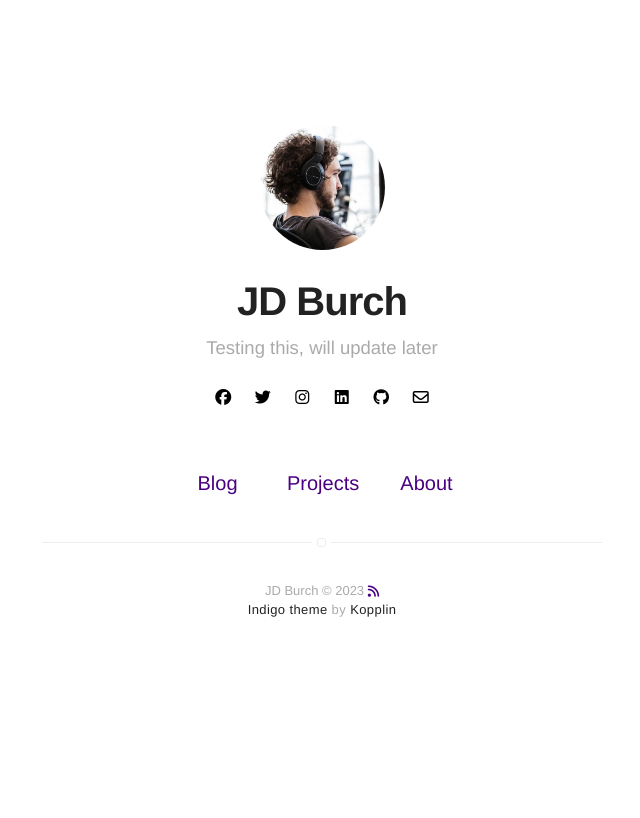
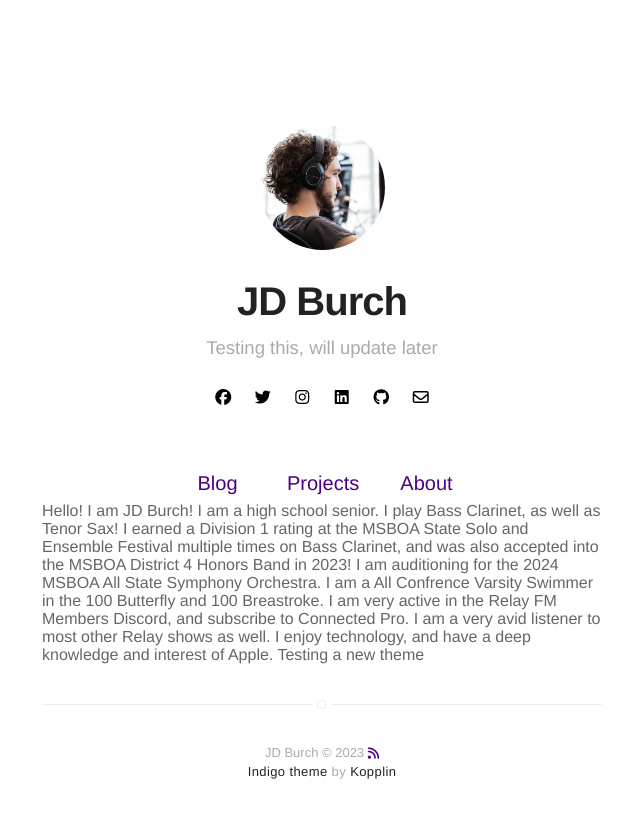
Before and after one commit to JDBurchHuzzah/jdburchhuzzah.github.io, a Jekyll site: the page built from index.html, in a window 1280 px wide. Shown: the top 818 px of the page, without its empty margins (318-958 px from the left). Built offline with Jekyll 4.4.1, drawn with Linux system fonts in a browser that asks for light colours; nearby versions of some CDN libraries.

Commit message:
Update index.html

```diff
--- a/index.html
+++ b/index.html
@@ -2,3 +2,16 @@
 layout: page
 title: Home
 ---
+Hello! I am JD Burch!
+
+I am a high school senior.
+
+I play Bass Clarinet, as well as Tenor Sax! I earned a Division 1 rating at the MSBOA State Solo and Ensemble Festival multiple times on Bass Clarinet, and was also accepted into the MSBOA District 4 Honors Band in 2023! I am auditioning for the 2024 MSBOA All State Symphony Orchestra.
+
+I am a All Confrence Varsity Swimmer in the 100 Butterfly and 100 Breastroke.
+
+I am very active in the Relay FM Members Discord, and subscribe to Connected Pro. I am a very avid listener to most other Relay shows as well.
+
+I enjoy technology, and have a deep knowledge and interest of Apple.
+
+Testing a new theme
```
